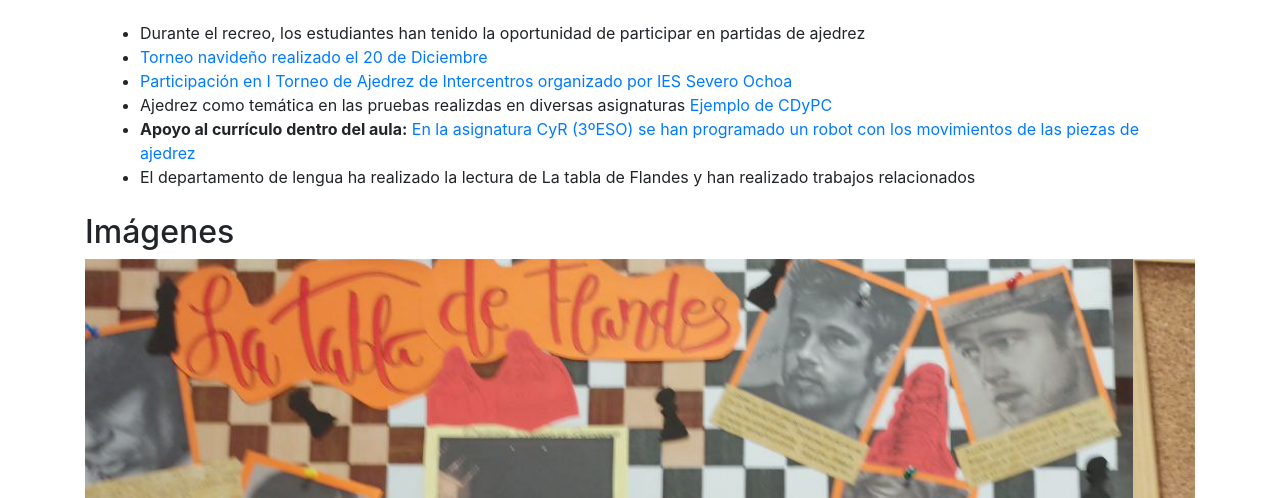
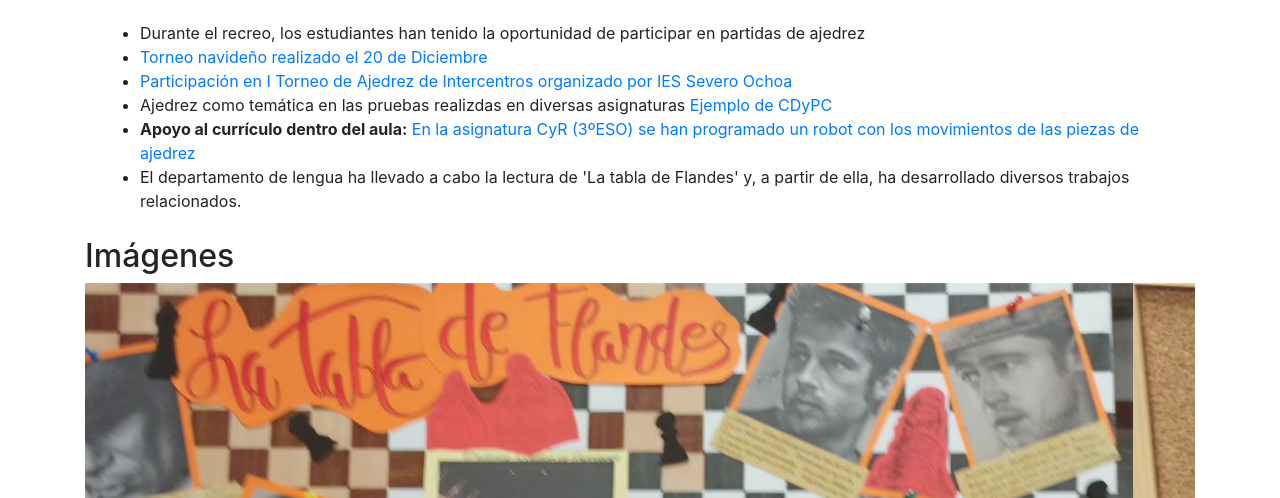
Before and after one commit to profeInformatica101/auladjaque22_23, a plain HTML site: page index.html in a window 1280 px wide. Shown: the part 302-800 px from the top of the page. Drawn offline with nearby package versions, Linux system fonts and the light colour scheme.

Commit message:
Update index.html

```diff
--- a/index.html
+++ b/index.html
@@ -34,7 +34,7 @@
             <b>Apoyo al currículo dentro del aula:</b> <a href="https://profeinformatica101.github.io/maqueen/">En la asignatura CyR (3ºESO) se han programado un robot con los movimientos de las piezas de ajedrez</a>
           </li>
           <li>
-            El departamento de lengua ha realizado la lectura de La tabla de Flandes y han realizado trabajos relacionados
+           El departamento de lengua ha llevado a cabo la lectura de 'La tabla de Flandes' y, a partir de ella, ha desarrollado diversos trabajos relacionados.
           </li>
         </ul>
       </div>
```
